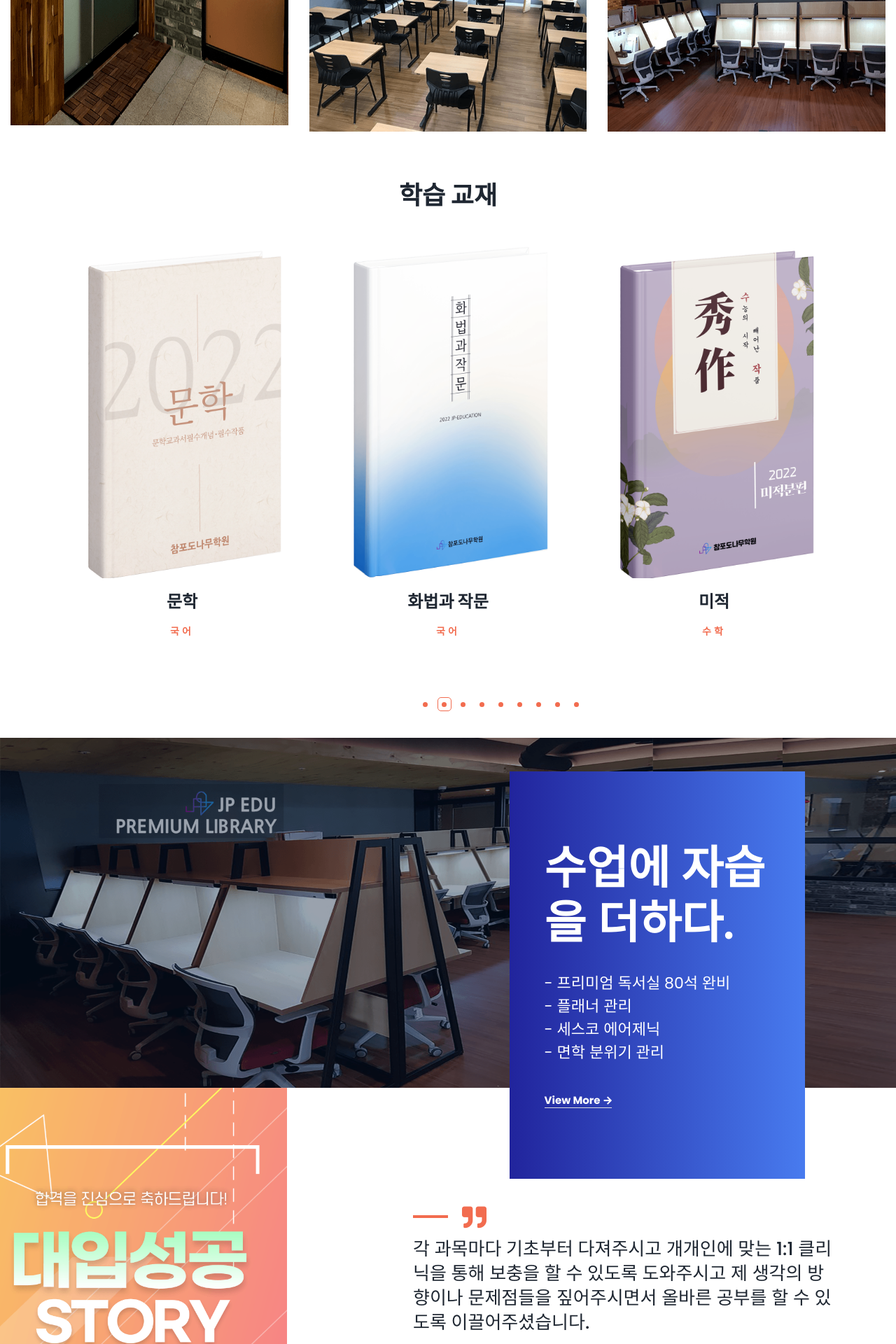
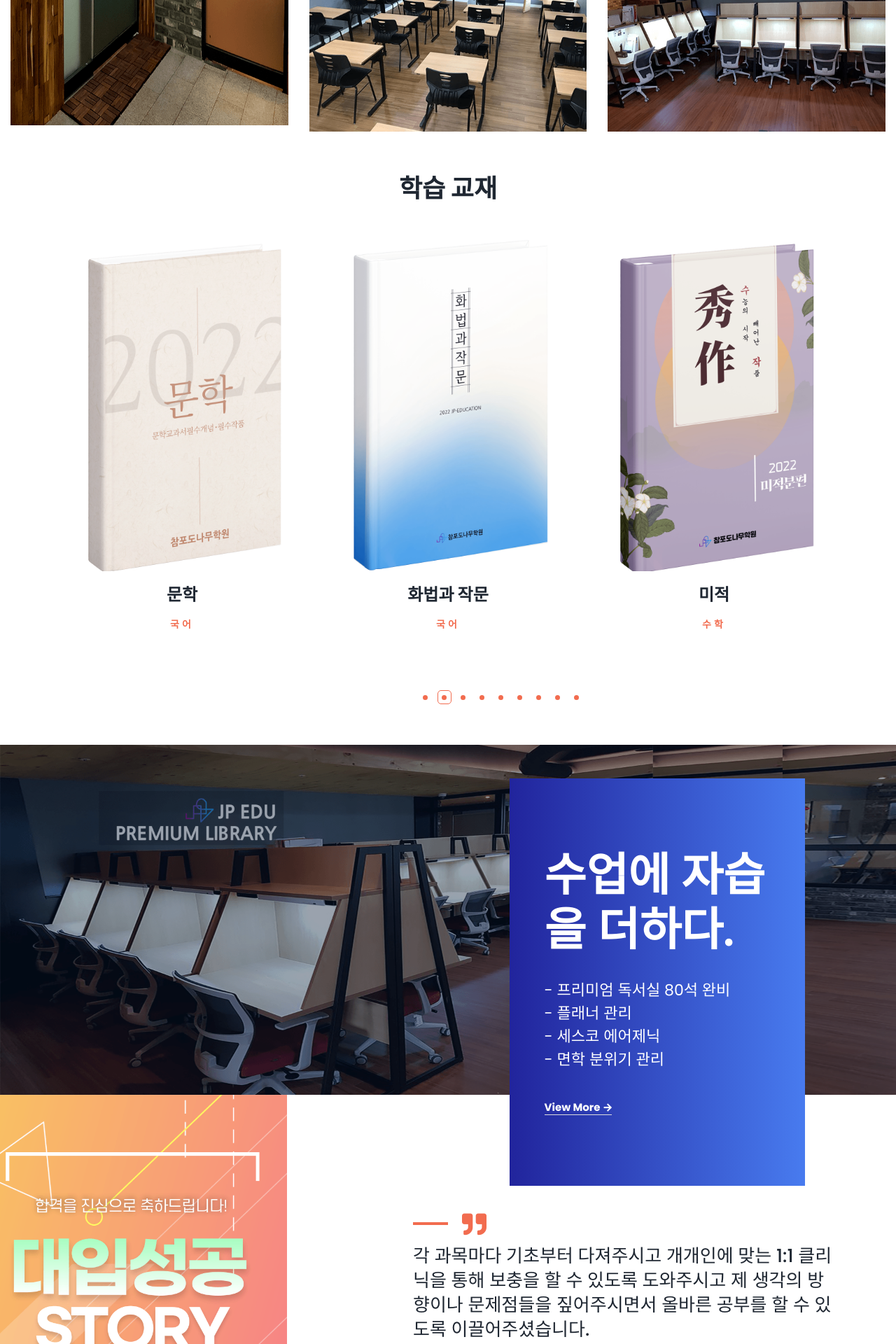
Before and after one commit to podonamu-edu/podonamu-edu.github.io, a Jekyll site: the page built from index.html, in a window 1280 px wide. Shown: the part 3264-5184 px from the top of the page at 70% size. Built offline with Jekyll 4.4.1, drawn with Linux system fonts in a browser that asks for light colours; some web fonts are replaced.

Commit message:
padding changed for book

```diff
--- a/_includes/book.html
+++ b/_includes/book.html
@@ -1,5 +1,5 @@
 <!--======  TEAM PART START ======-->
-<section class="team-area pt-10 pb-140" id="team">
+<section class="team-area pb-160" id="team">
     <div class="container">
         <div class="row">
             <div class="col-lg-6 offset-lg-3 text-center pb-10">
```
